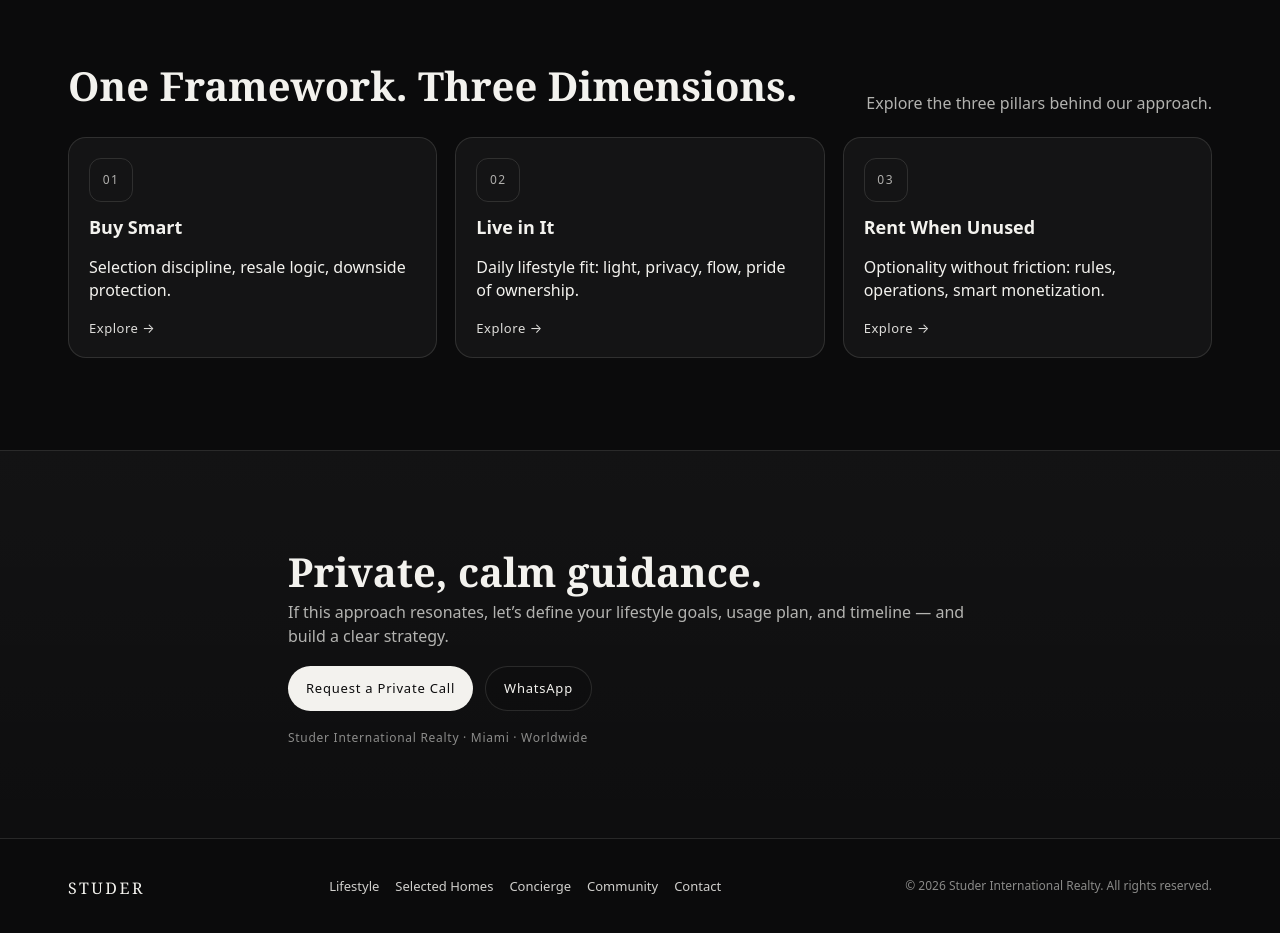
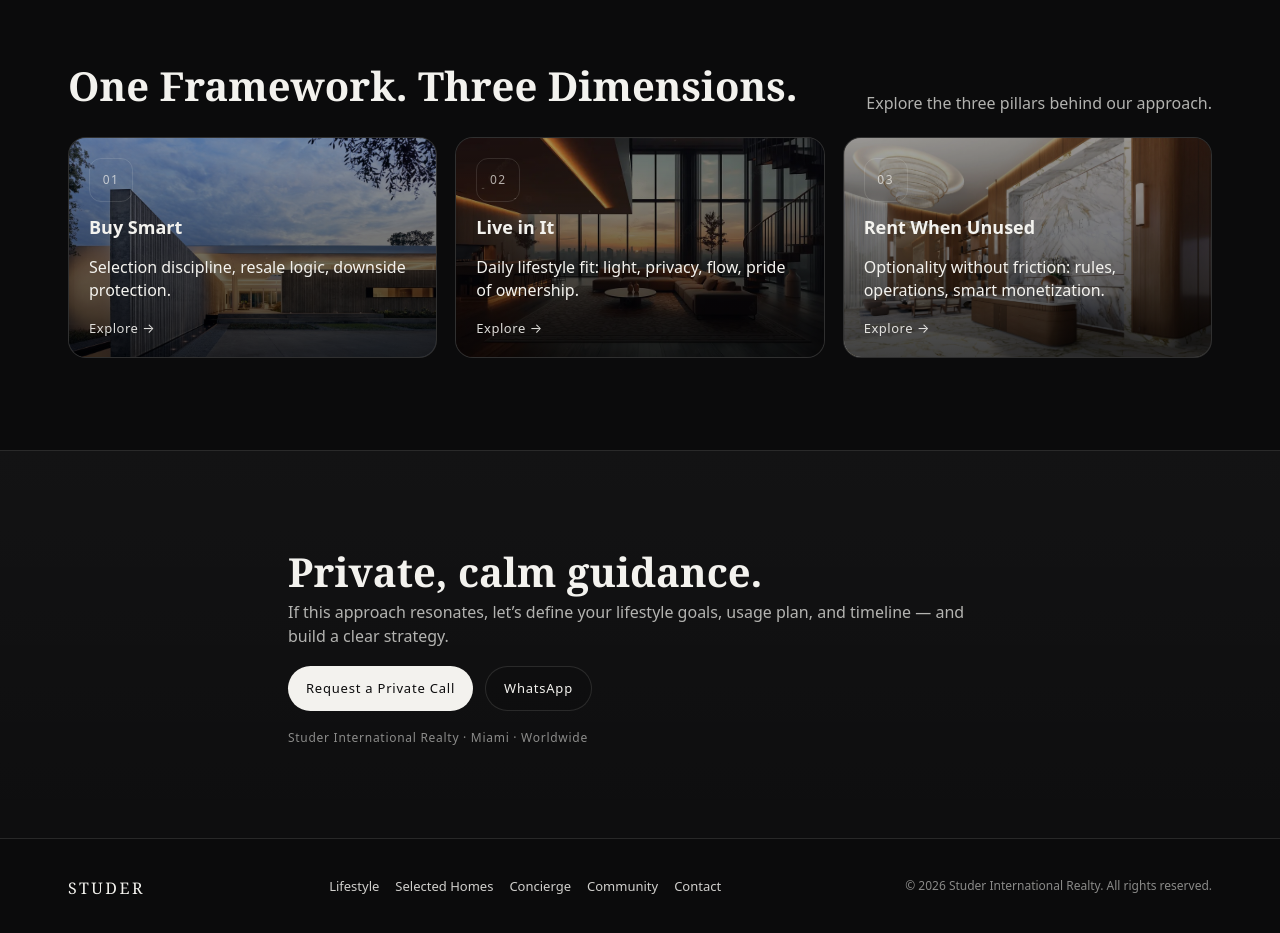
Before and after one commit to studerandstuder-sketch/studer-realty, a Next.js app: page /buying-living in a window 1280 px wide. Shown: the part 3380-4313 px from the top of the page. Built offline with nearby package versions, Linux system fonts and the light colour scheme.

Commit message:
Add files via upload

```diff
--- a/src/pages/buying-living.tsx
+++ b/src/pages/buying-living.tsx
@@ -272,29 +272,38 @@ style={{ backgroundImage: "url(/img/icons/compliance.png)" }}
     </div>
 
     <div className="cards3">
-              <Link className="card" href="/buy-smart">
+
+      {/* BUY SMART */}
+      <Link className="card cardBuy" href="/buy-smart">
+        <div className="cardBg" aria-hidden="true" />
         <div className="cardIcon" aria-hidden="true">01</div>
         <h3 className="h3">Buy Smart</h3>
         <p>Selection discipline, resale logic, downside protection.</p>
         <div className="homeCta">Explore →</div>
       </Link>
 
-              <Link className="card" href="/live-in-it">
+      {/* LIVE IN IT */}
+      <Link className="card cardLive" href="/live-in-it">
+        <div className="cardBg" aria-hidden="true" />
         <div className="cardIcon" aria-hidden="true">02</div>
         <h3 className="h3">Live in It</h3>
         <p>Daily lifestyle fit: light, privacy, flow, pride of ownership.</p>
         <div className="homeCta">Explore →</div>
       </Link>
 
-              <Link className="card" href="/rent-when-unused">
+      {/* RENT WHEN UNUSED */}
+      <Link className="card cardRent" href="/rent-when-unused">
+        <div className="cardBg" aria-hidden="true" />
         <div className="cardIcon" aria-hidden="true">03</div>
         <h3 className="h3">Rent When Unused</h3>
         <p>Optionality without friction: rules, operations, smart monetization.</p>
         <div className="homeCta">Explore →</div>
       </Link>
+
     </div>
   </div>
 </section>
+
 
         {/* CTA */}
         <section className="finalCta">
```
Lines whose indentation alone changed are shown as unchanged.
